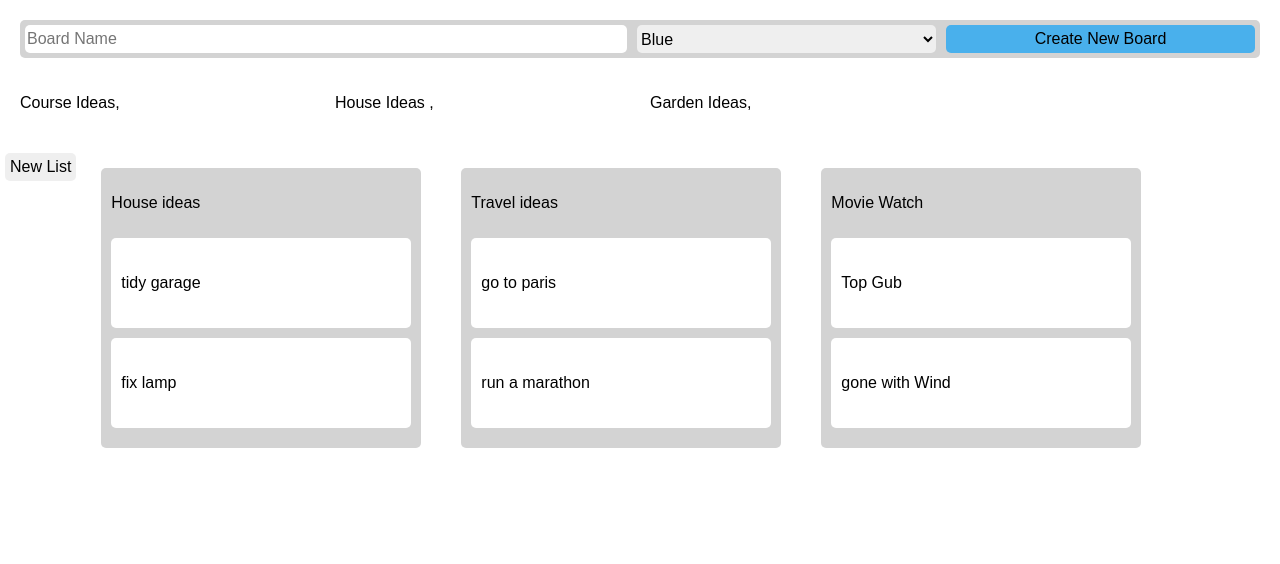
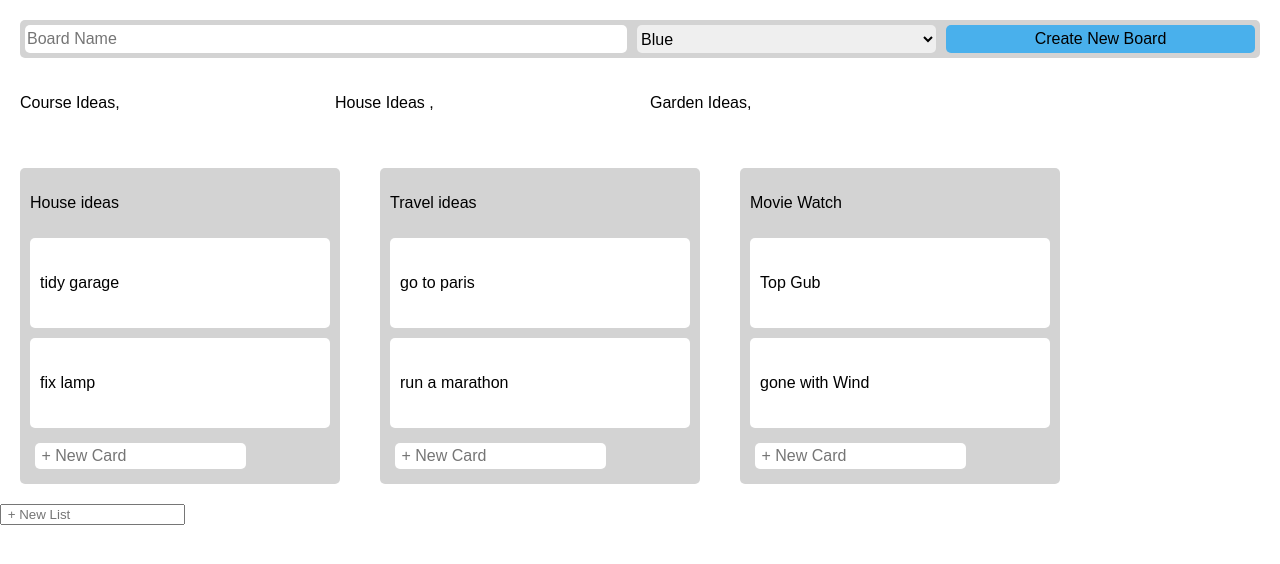
Before and after one commit to AndyCarr/cd01, a React (Create React App) app: page / in a window 1280 px wide. Shown: the top 564 px of the page. Built offline with nearby package versions, Linux system fonts and the light colour scheme.

Commit message:
not complete

```diff
--- a/src/components/Board.js
+++ b/src/components/Board.js
@@ -11,25 +11,30 @@ class Board extends React.Component {
 		this.setState({ currentLists: data.lists })
 	}
 
-	createNewList = () => {
-		const list = {
-			id: Math.random(),
-			title: "My amazing List",
-			board: 300,
-			createdAt: new Date()
-		}
-	this.setState({currentLists: [...this.state.currentLists, list]})
+	addBoardInput = React.createRef()
+	createNewList = (e) => {
+		e.preventDefault ()
+		console.log(this.addBoardInput)
 	}
 
     render () {
     	return (
+			<div>
 				<div className="lists-wrapper">
-        	<button onClick={this.createNewList}> New List </button>
 				{Object.keys(this.state.currentLists).map(key => (
 						<List
 						key={this.state.currentLists[key].id}
 						list={this.state.currentLists[key]} />
 						))}
+				</div>
+				<form onSubmit={this.creatNewList}
+					className="new list-wrapper">
+						<input
+							type="text"
+							name="name"
+							ref={this.addBoardInput}
+							placeholder=" + New List"/>
+				</form>
 			</div>
 			)
     }
--- a/src/components/CreateBoardForm.js
+++ b/src/components/CreateBoardForm.js
@@ -17,6 +17,7 @@ class CreateBoardForm extends React.Component {
         }
         if(board.title && board.background) {
             this.props.createNewBoard(board)
+
         }
     }
     render() {
--- a/src/components/List.js
+++ b/src/components/List.js
@@ -3,8 +3,31 @@ import Card from './Card'
 import PropTypes from 'prop-types'
 
 
-class List extends React.Component{
-
+class List extends React.Component
+    {
+    state = {
+        currentCard: []
+        }
+    nameInput = React.createRef()
+    createNewCard = (e) => {
+        e.preventDefault()
+        const card =
+            {
+            text: this.nameInput.current.value,
+            listID: "abc123",
+            labels: [],
+            createdAt: new Date()
+            }
+        if(card.text) {
+            this.setState(
+                {
+                currentCards:
+                    [...this.state.currentCards, card]
+                })
+            }
+        this.nameInput.current.value = ''
+        console.log('new card added' + card.text)
+        }
     render ()
     	{
         return (
@@ -17,6 +40,16 @@ class List extends React.Component{
                     key={key}
                     data={this.props.list.cards[key]} />
             ))}
+            <form
+                onSubmit={this.createNewCard}
+                className="new-card-wrapper">
+                    <input
+                        type="text"
+                        name="name"
+                        ref={this.nameInput}
+                        placeholder=" + New Card"
+                        />
+                </form>
         </div>
         )
     }
```
Lines whose indentation alone changed are shown as unchanged.
